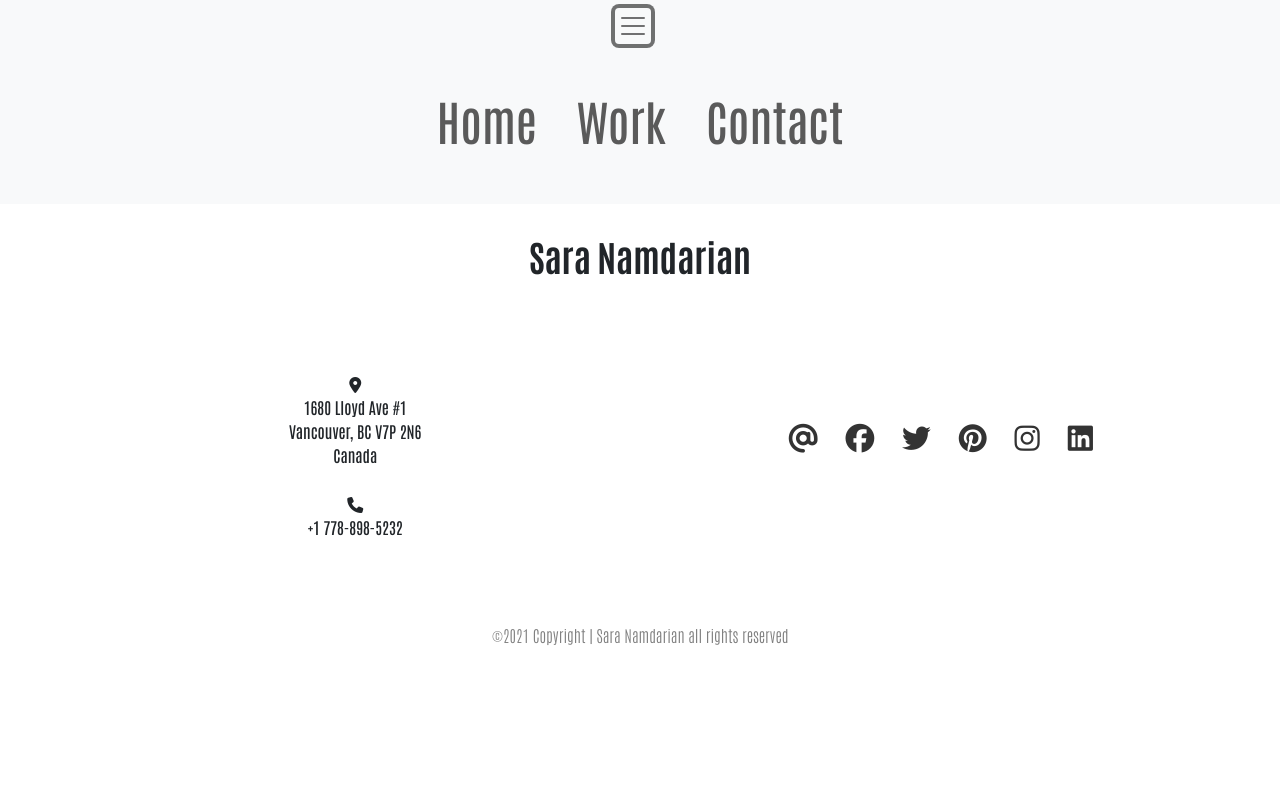
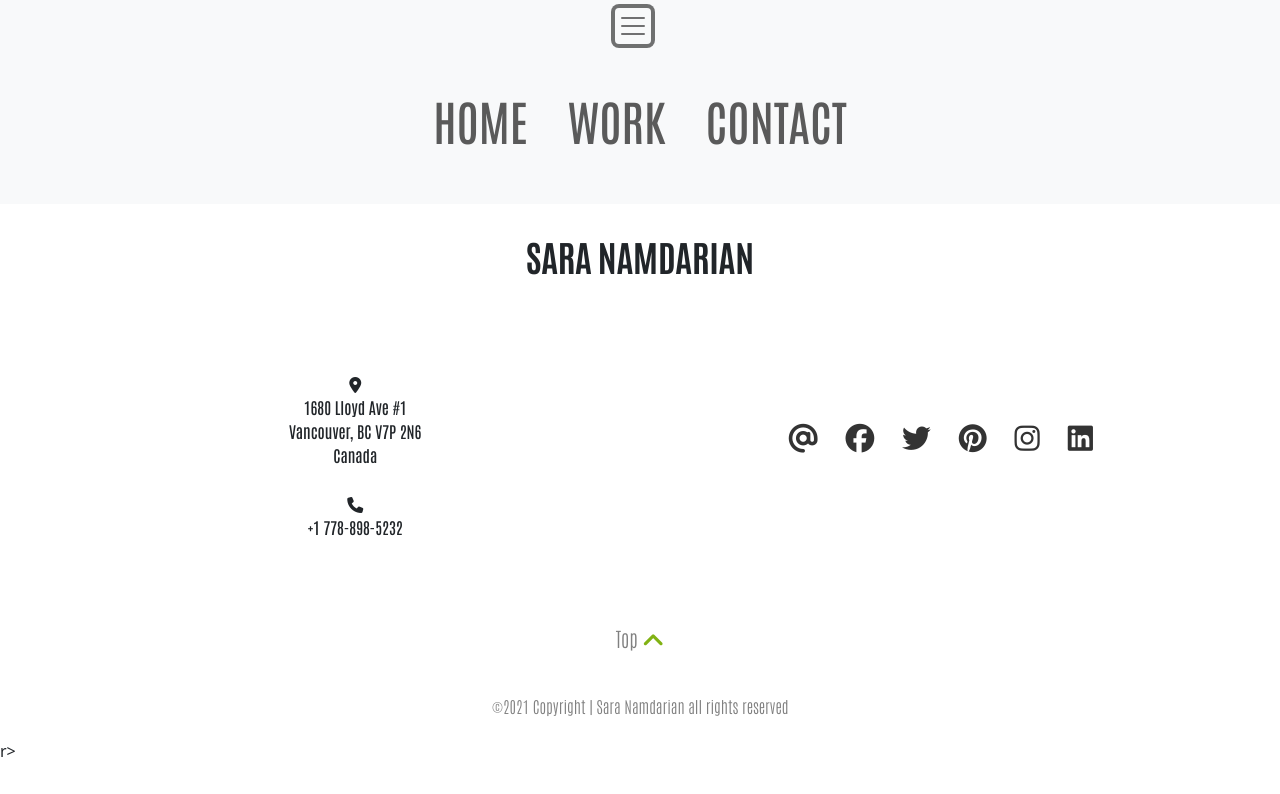
Before and after one commit to TNamdarian/saranamdarian, a plain HTML site: page work.html in a window 1280 px wide. Both pictures are taken after a click on the button "Toggle navigation". Drawn offline with nearby package versions, Linux system fonts and the light colour scheme; a web font is replaced by a local one.

Commit message:
update footer and header pages in contact and work pages

```diff
--- a/work.html
+++ b/work.html
@@ -20,7 +20,7 @@
 </head>
 
 <body>
-    <header>
+   <header>
         <!-- Navbar -->
         <section class="white-section" id="header">
             <div class="row">
@@ -31,31 +31,32 @@
                         <span class="navbar-toggler-icon"></span>
                     </button>
                     <div class="collapse navbar-collapse" id="navbarTogglerDemo02">
-                        <ul class="nav justify-content-center">
+                        <ul class="nav justify-content-center ml-auto text-uppercase">
                             <li class="nav-item">
-                                <a class="nav-link" aria-current="page" href="index.html">Home</a>
+                                <a class="nav-link text-uppercase" aria-current="page" href="index.html">Home</a>
                             </li>
                             <li class="nav-item">
-                                <a class="nav-link" href="work.html">Work</a>
+                                <a class="nav-link text-uppercase" href="work.html">Work</a>
                             </li>
                             <li class="nav-item">
-                                <a class="nav-link" href="contact.html">Contact</a>
+                                <a class="nav-link text-uppercase" href="contact.html">Contact</a>
                             </li>
                         </ul>
                     </div>
                 </nav>
-                    <div class="row">
-                        <h2 class="text-center logo">Sara Namdarian</h2>
-                    </div>
+                <div class="row">
+                    <h2 class="col-12 text-center ml-auto text-uppercase logo">Sara Namdarian</h2>
+                </div>
             </div>
         </section>
     </header>
     <section>
     </section>
     <!-- Footer -->
-    <footer class="white-section" id="footer">
+   <footer class="white-section" id="footer">
         <div class="container-fluid">
             <div class="row">
+                <!-- Address and Telephne no. -->
                 <div class="col-lg-6">
                     <ul class="contact">
                         <li><i class="fas fa-map-marker-alt"></i></li>
@@ -68,6 +69,7 @@
                     </ul>
                 </div>
                 <div class="col-lg-6">
+                    <!-- Social Media -->
                     <ul class="social-networks">
                         <li><a class="email" href="mailto:saranamdarian@gmail.com" target="_blank"><i
                                     class="fas fa-at"></i></a></li>
@@ -88,12 +90,21 @@
         </div>
         <div class="container-fluid copyright">
             <div class="row">
-                <div class="col">
+                <!-- Copyright -->
+                <div class=" col d-inline-block">
+                    <p class="scroll-top">Top
+                        <a href="#" aria-label="Go back to the top of the page">
+                            <i class="fas fa-angle-up fa-lg scroll-up-icon" aria-hidden="true"></i></a>
+                    </p>
+                </div>
+                <div>
                     <p>©2021 Copyright | Sara Namdarian all rights reserved</p>
                 </div>
+
             </div>
+
         </div>
-    </footer>
+    </footer>r>
 </body>
 
 </html>
```
Also changed, not shown: contact.html (+19 -8 lines).
